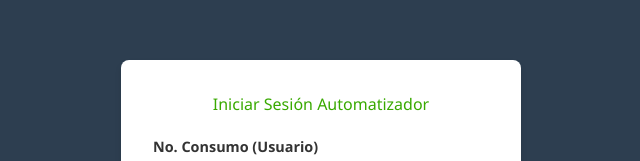
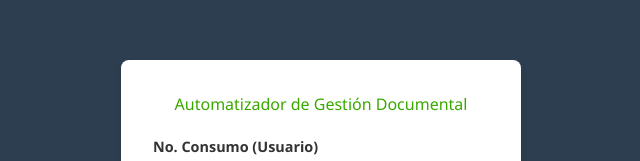
Before and after one commit to luepitar9015-maker/aescimi, a React (Vite) app in the folder frontend/: page /login in a window 1280 px wide. Shown: the part 176-337 px from the top of the page, without its empty margins (319-959 px from the left). Built offline with nearby package versions, Linux system fonts and the light colour scheme.

Commit message:
Actualización backend y dependencias

```diff
--- a/frontend/index.html
+++ b/frontend/index.html
@@ -4,7 +4,7 @@
     <meta charset="UTF-8" />
     <link rel="icon" type="image/svg+xml" href="/vite.svg" />
     <meta name="viewport" content="width=device-width, initial-scale=1.0" />
-    <title>Automatizador de Sistemas</title>
+    <title>Automatizador de Gestión Documental</title>
     <script src="https://cdn.tailwindcss.com"></script>
   </head>
   <body>
--- a/frontend/src/App.jsx
+++ b/frontend/src/App.jsx
@@ -168,7 +168,7 @@ function Login() {
   return (
     <div className="login-container">
       <div className="card login-card">
-        <h2>Iniciar Sesión Automatizador</h2>
+        <h2>Automatizador de Gestión Documental</h2>
         <form onSubmit={handleLogin}>
           <div className="form-group">
             <label>No. Consumo (Usuario)</label>
@@ -257,7 +257,7 @@ function Layout({ children }) {
     <div className="app-layout">
       <aside className="sidebar">
         <div className="sidebar-header">
-          <h3>Automatizador de Sistemas</h3>
+          <h3>Automatizador de Gestión Documental</h3>
           <p className="user-info">{currentUser.name}</p>
           <span className="role-badge">{currentUser.role}</span>
         </div>
```
